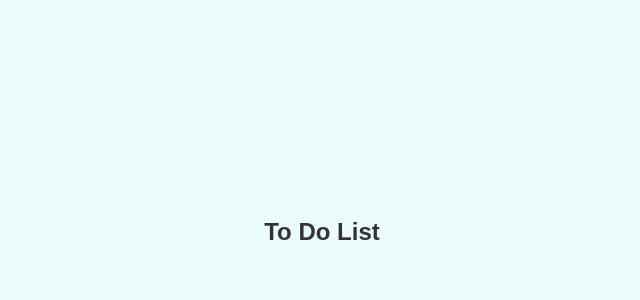
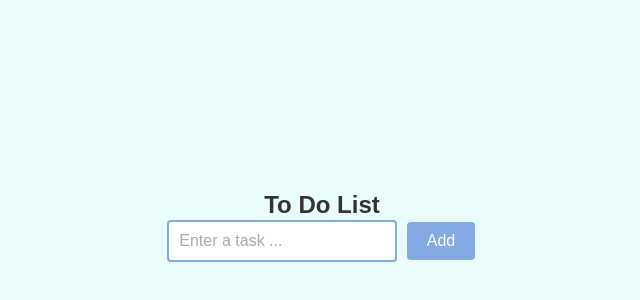
Before and after one commit to HannoBielz/Taskify-React, a React (Vite) app: page / in a window 1280 px wide. Shown: the part 168-468 px from the top of the page, without its empty margins (318-958 px from the left). Built offline with nearby package versions, Linux system fonts and the light colour scheme.

Commit message:
added HTML to Taskinput

```diff
--- a/src/App.jsx
+++ b/src/App.jsx
@@ -1,6 +1,7 @@
 import { useState } from "react";
 import reactLogo from "./assets/react.svg";
 import viteLogo from "/vite.svg";
+import TaskInput from "./components/TaskInput";
 
 function App() {
   const [count, setCount] = useState(0);
@@ -8,6 +9,7 @@ function App() {
   return (
     <>
       <h1>To Do List</h1>
+      <TaskInput />
     </>
   );
 }
--- a/src/components/TaskInput.jsx
+++ b/src/components/TaskInput.jsx
@@ -0,0 +1,12 @@
+import React from "react";
+
+function TaskInput() {
+  return (
+    <div className="input-container">
+      <input id="todo-input" type="text" placeholder="Enter a task ..." />
+      <button id="add-button">Add</button>
+    </div>
+  );
+}
+
+export default TaskInput;
```
